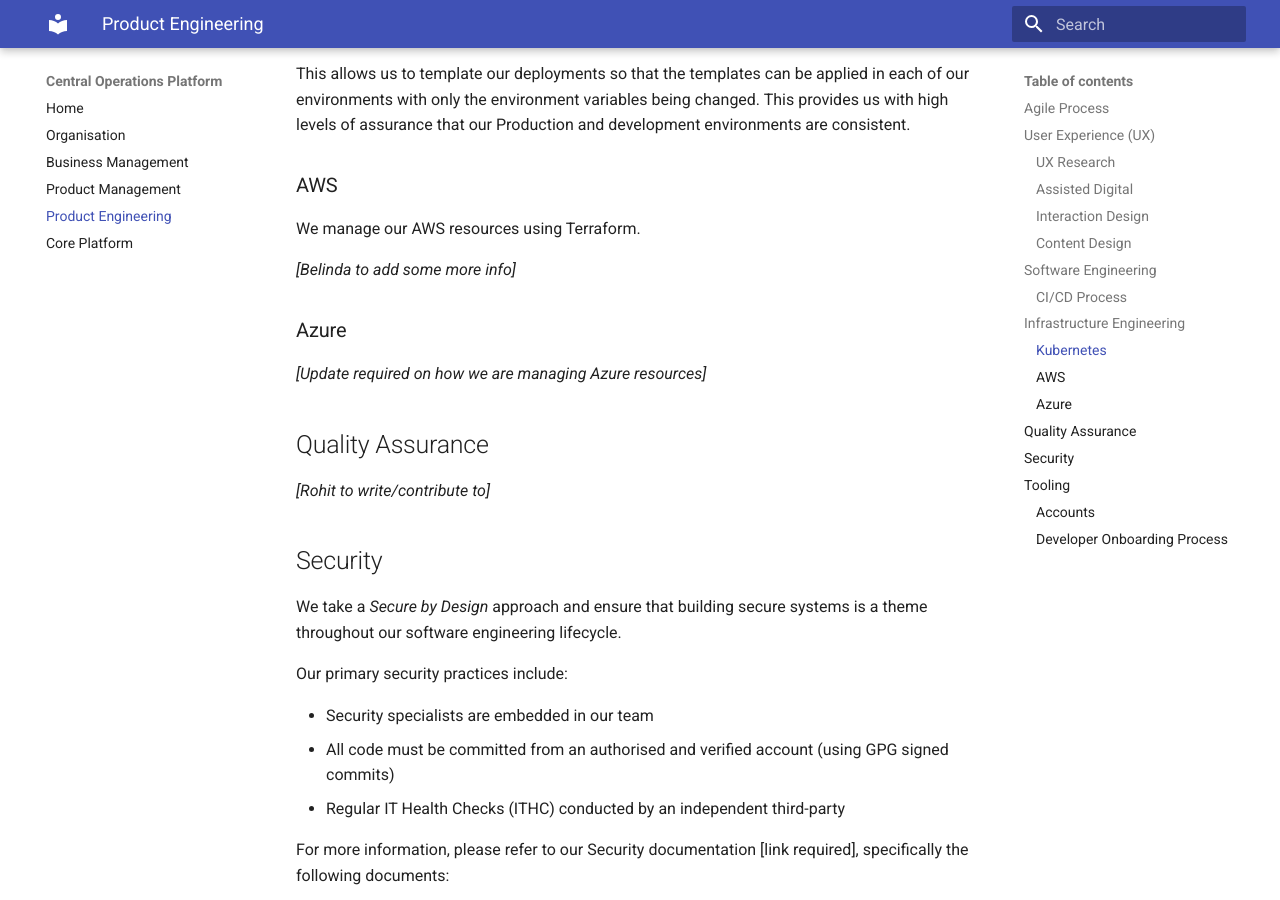
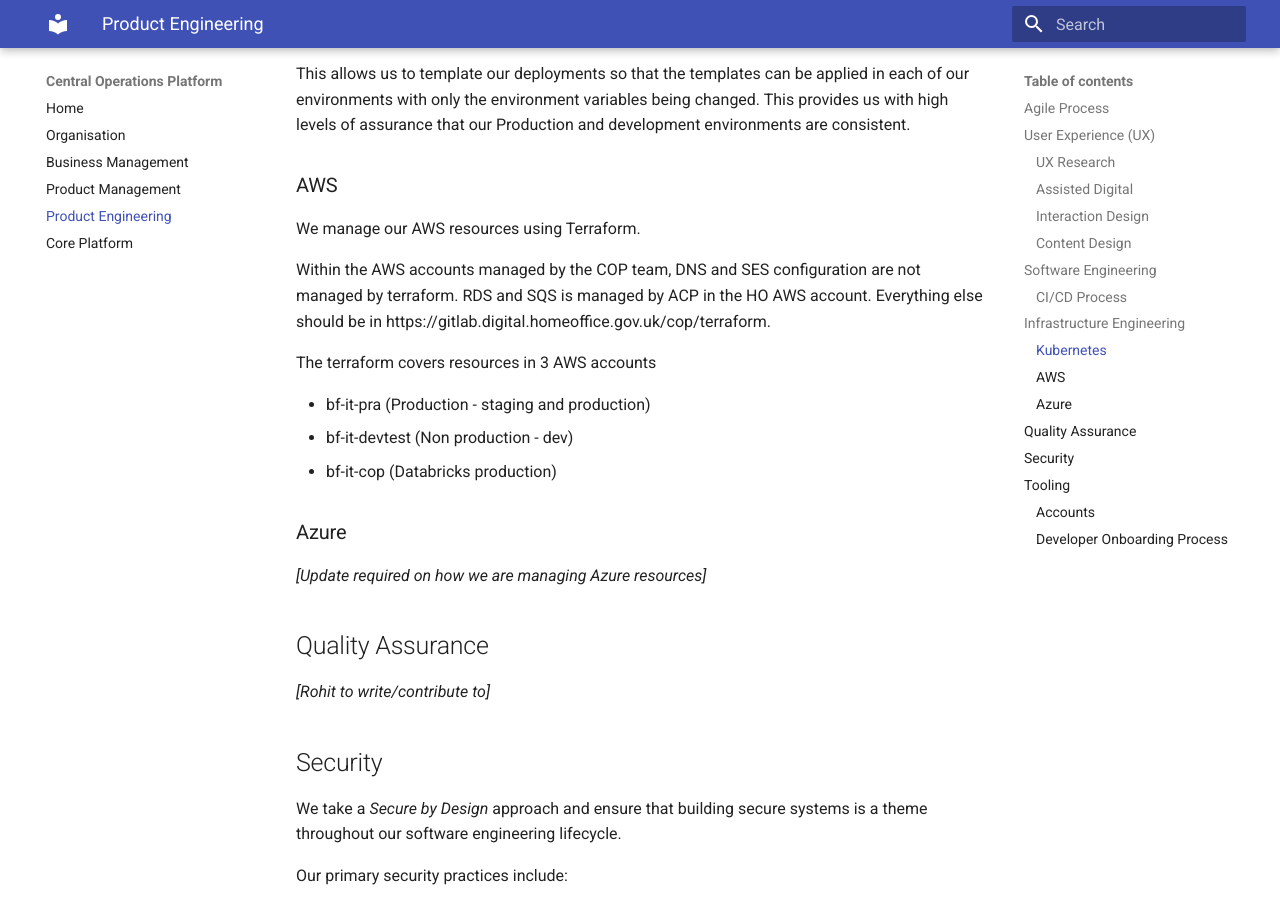
Before and after one commit to UKHomeOffice/central-operations-platform, an MkDocs documentation site: the page built from docs/product-engineering.md, in a window 1280 px wide and 900 px high, scrolled down 1392 px. Built offline with MkDocs 1.6.1 and Material for MkDocs 9.7.7, drawn with Linux system fonts in a browser that asks for light colours.

Commit message:
Terraform documentation

```diff
--- a/docs/product-engineering.md
+++ b/docs/product-engineering.md
@@ -59,7 +59,15 @@
 
 We manage our AWS resources using Terraform.
 
-*[Belinda to add some more info]*
+Within the AWS accounts managed by the COP team, DNS and SES configuration are not managed
+by terraform. RDS and SQS is managed by ACP in the HO AWS account. Everything else should
+be in https://gitlab.digital.homeoffice.gov.uk/cop/terraform.
+
+The terraform covers resources in 3 AWS accounts
+
+* bf-it-pra (Production - staging and production)
+* bf-it-devtest (Non production - dev)
+* bf-it-cop (Databricks production)
 
 ### Azure
 
```
